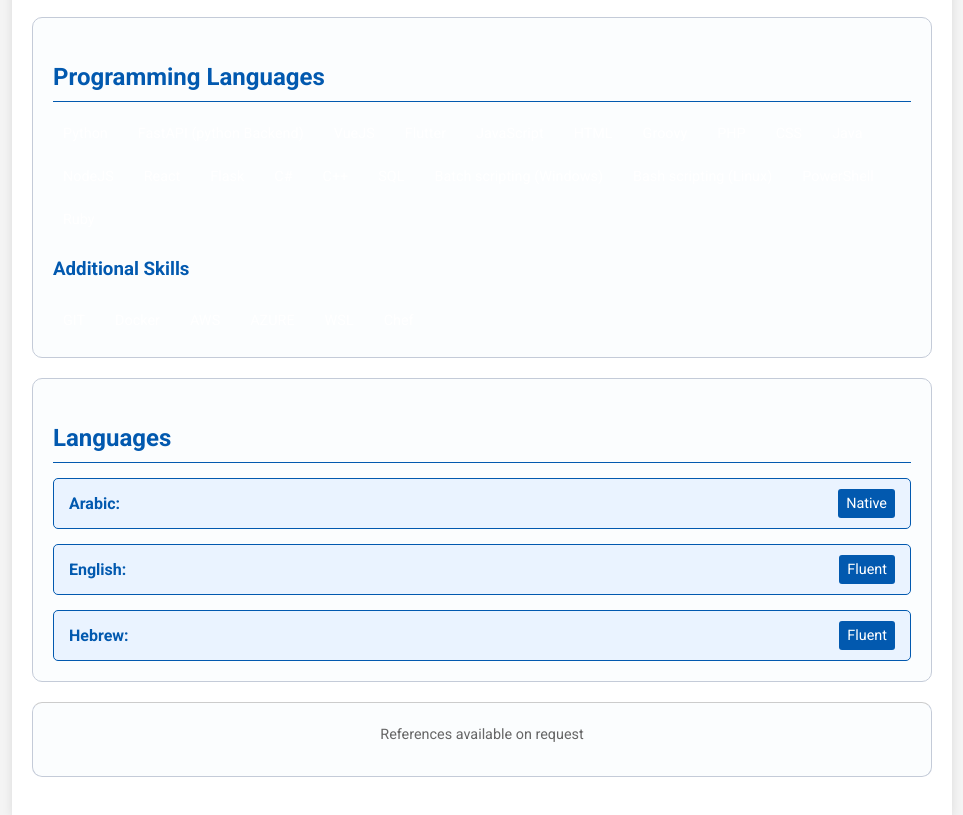
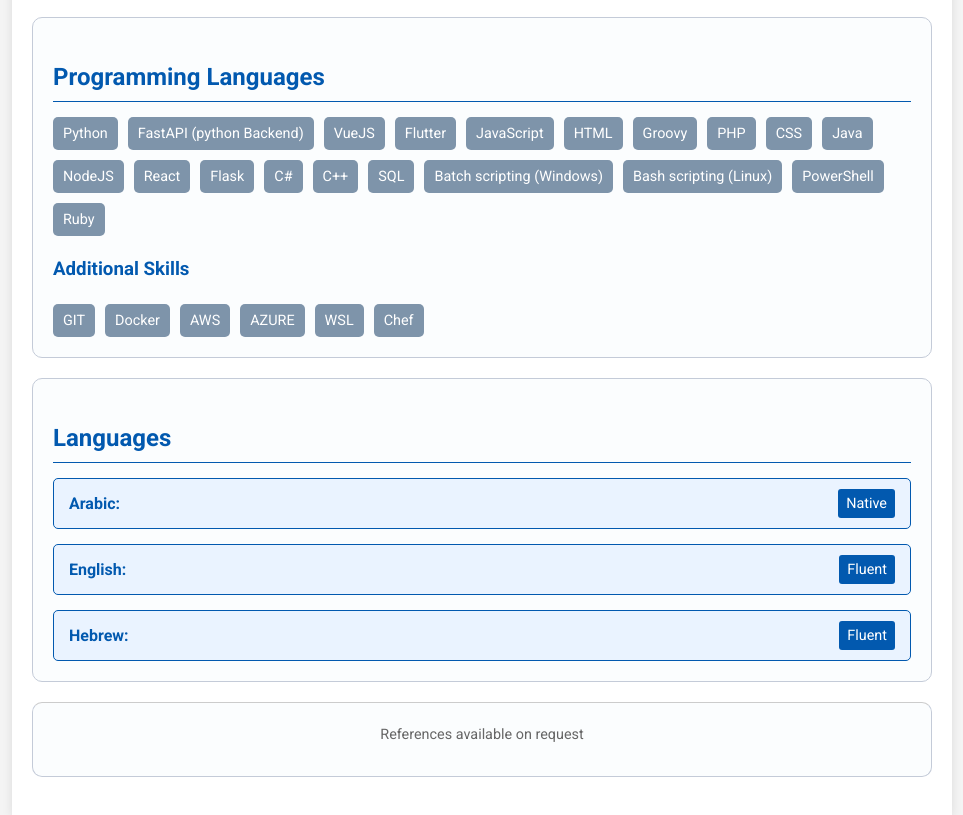
Before and after one commit to wafihsn/cv, a plain HTML site: page index.html in a window 1280 px wide. Shown: the part 2405-3220 px from the top of the page, without its empty margins (158-1121 px from the left). Drawn offline with Linux system fonts and the light colour scheme.

Commit message:
remove comments

```diff
--- a/style.css
+++ b/style.css
@@ -148,7 +148,7 @@ a:hover {
 }
 
 .skill {
-    /* background-color: #7e94aa; */
+    background-color: #7e94aa;
     color: #fff;
     padding: 5px 10px;
     border-radius: 5px;
```
